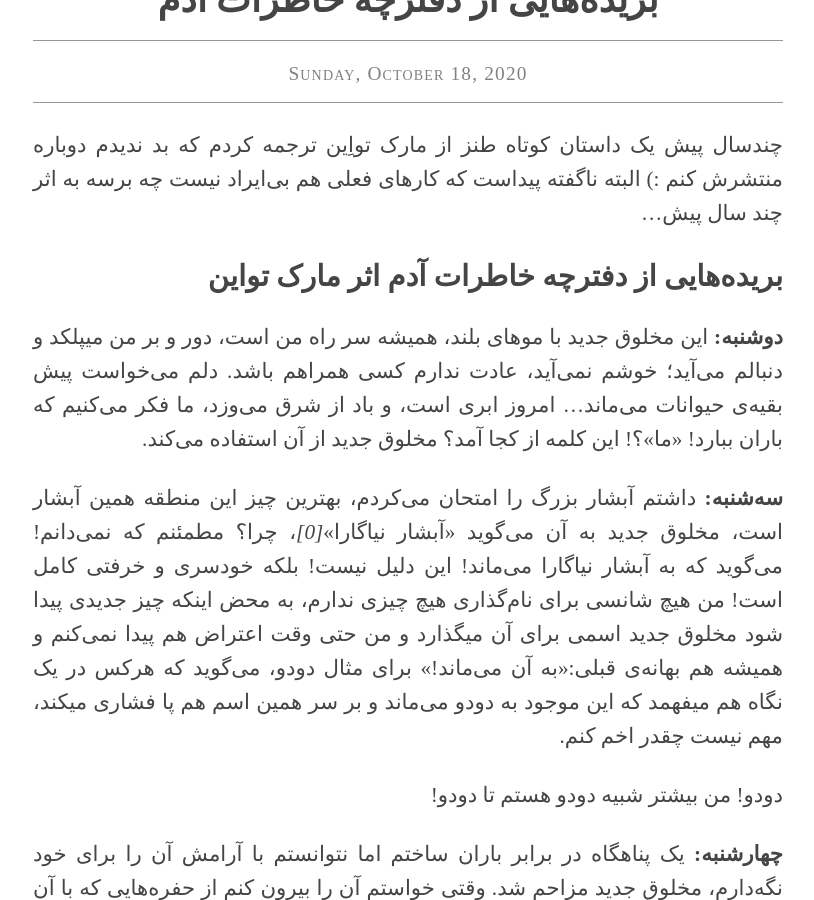
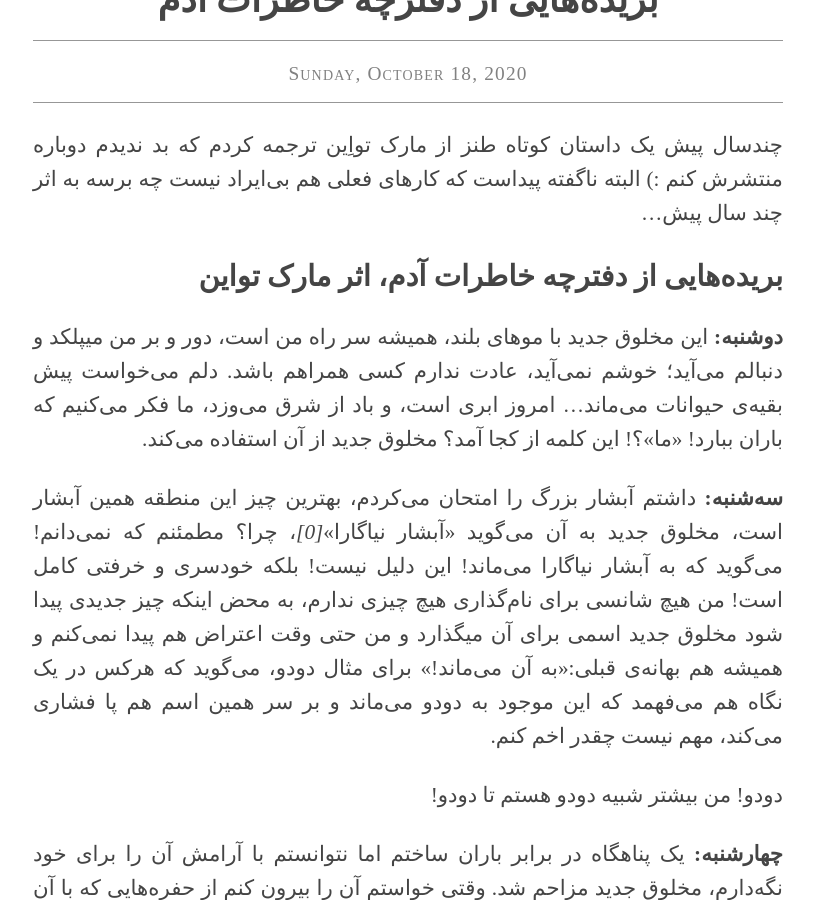
Before and after one commit to niyumard/khoone, a Jekyll site: the page built from _posts/2020-10-18-Extracts-from-Adams-Diary.md, in a window 1280 px wide and 900 px high, scrolled down 579 px. Shown: the whole window, without its empty margins (232-1046 px from the left). Built offline with Jekyll 4.4.1, drawn with Linux system fonts in a browser that asks for light colours; some web fonts are replaced.

Commit message:
Update 2020-10-18-Extracts-from-Adams-Diary.md

```diff
--- a/_posts/2020-10-18-Extracts-from-Adams-Diary.md
+++ b/_posts/2020-10-18-Extracts-from-Adams-Diary.md
@@ -10,12 +10,12 @@ tags: [Extracts from Adam's Diary, Mark Twain, مارک تواین, مارک ت
 چندسال پیش یک داستان کوتاه طنز از مارک تواِین ترجمه کردم که بد ندیدم دوباره منتشرش کنم :)
 البته ناگفته پیداست که کارهای فعلی هم بی‌ایراد نیست چه برسه به اثر چند سال پیش...
 
-## بریده‌هایی از دفترچه خاطرات آدم اثر مارک تواین
+## بریده‌هایی از دفترچه خاطرات آدم، اثر مارک تواین
 
 
 **دوشنبه:** این مخلوق جدید با موهای بلند، همیشه سر راه من است، دور و بر من میپلکد و دنبالم می‌آید؛ خوشم نمی‌آید، عادت ندارم کسی همراهم باشد. دلم می‌خواست پیش بقیه‌ی حیوانات می‌ماند... امروز ابری است، و باد از شرق می‌وزد، ما فکر می‌کنیم که باران ببارد! «ما»؟! این کلمه از کجا آمد؟ مخلوق جدید از آن استفاده می‌کند.
 
-**سه‌شنبه:** داشتم آبشار بزرگ را امتحان می‌کردم، بهترین چیز این منطقه همین آبشار است، مخلوق جدید به آن می‌گوید «آبشار نیاگارا»*[0]*، چرا؟ مطمئنم که نمی‌دانم! می‌گوید که به آبشار نیاگارا می‌ماند! این دلیل نیست! بلکه خودسری و خرفتی کامل است! من هیچ شانسی برای نام‌گذاری هیچ چیزی ندارم، به محض اینکه چیز جدیدی پیدا شود مخلوق جدید اسمی برای آن میگذارد و من حتی وقت اعتراض هم پیدا نمی‌کنم و همیشه هم بهانه‌ی قبلی:«به آن می‌ماند!» برای مثال دودو، می‌گوید که هرکس در یک نگاه هم میفهمد که این موجود به دودو می‌ماند و بر سر همین اسم هم پا فشاری میکند، مهم نیست چقدر اخم کنم.
+**سه‌شنبه:** داشتم آبشار بزرگ را امتحان می‌کردم، بهترین چیز این منطقه همین آبشار است، مخلوق جدید به آن می‌گوید «آبشار نیاگارا»*[0]*، چرا؟ مطمئنم که نمی‌دانم! می‌گوید که به آبشار نیاگارا می‌ماند! این دلیل نیست! بلکه خودسری و خرفتی کامل است! من هیچ شانسی برای نام‌گذاری هیچ چیزی ندارم، به محض اینکه چیز جدیدی پیدا شود مخلوق جدید اسمی برای آن میگذارد و من حتی وقت اعتراض هم پیدا نمی‌کنم و همیشه هم بهانه‌ی قبلی:«به آن می‌ماند!» برای مثال دودو، می‌گوید که هرکس در یک نگاه هم می‌فهمد که این موجود به دودو می‌ماند و بر سر همین اسم هم پا فشاری می‌کند، مهم نیست چقدر اخم کنم.
 
 دودو! من بیشتر شبیه دودو هستم تا دودو!
 
```
